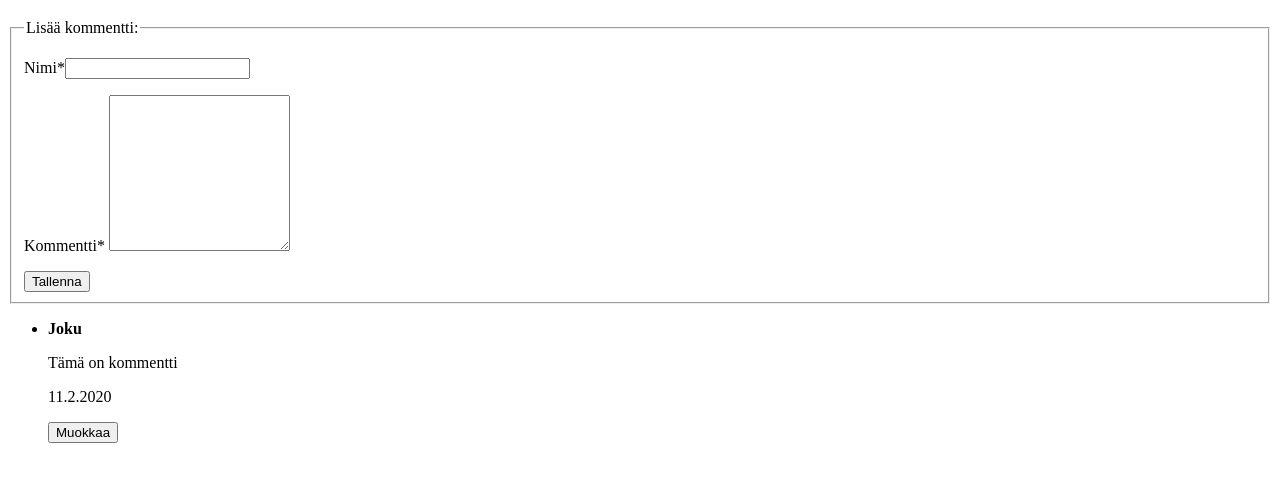
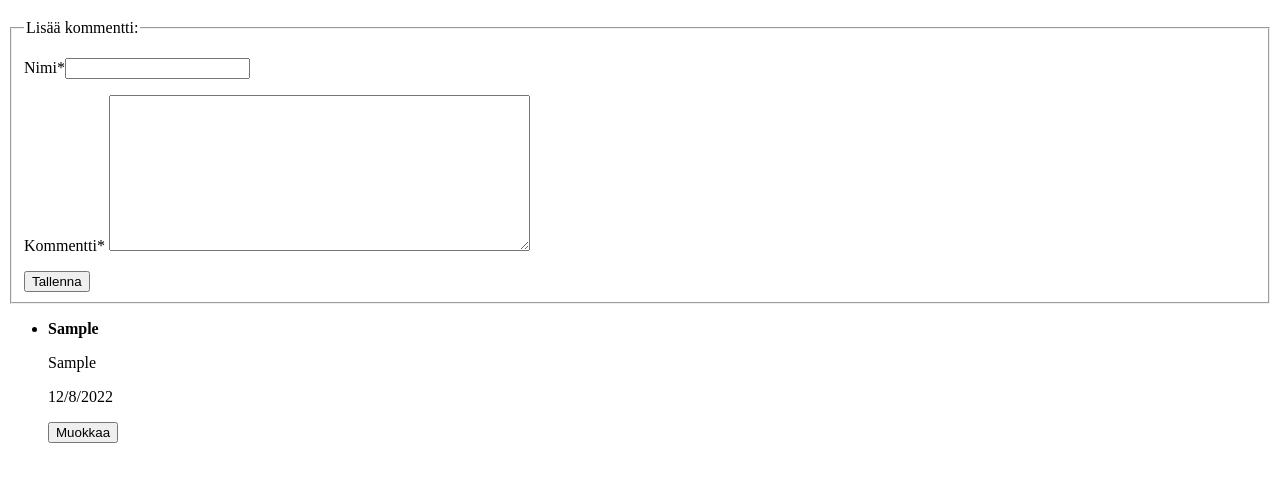
Before and after one commit to ipe1/kommenttisivu, a plain HTML site: page index.html in a window 1280 px wide. Both pictures are taken after typing "Sample", "Sample" into the empty fields and a click on the input "Tallenna". Shown: the part 61-542 px from the top of the page. Drawn offline with Linux system fonts and the light colour scheme.

Commit message:
Kommenttien postaaminen toteutettu

```diff
--- a/index.html
+++ b/index.html
@@ -1,5 +1,5 @@
 <!DOCTYPE html>
-<html>
+<html lang="fi">
     <head>
         <meta charset="UTF-8" />
         <title>Kommenttisivu</title>
@@ -11,22 +11,27 @@
             <fieldset id="kommentin_lisays">
                 <legend>Lisää kommentti:</legend>
                 <p>
-                    <label>Nimi*<input type="text" id="nimikentta" pattern=".*\S+.*" name="nimi" required="required" title="Kirjoita nimesi, vähintään 1 merkki ilman välilyöntejä" /></label>
+                    <label>Nimi*<input type="text" id="nimikentta" maxlength="50" pattern=".*\S+.*" name="nimi" required="required" title="Kirjoita nimesi, vähintään 1 merkki ilman välilyöntejä" /></label>
                 </p>
                 <p>
                     <label for="kommenttikentta">Kommentti*</label>
-                    <textarea id="kommenttikentta" rows="10" columns="50" name="viesti" required="required" title="Kirjoita kommentti tähän."></textarea>
+                    <textarea id="kommenttikentta" rows="10" cols="50" name="viesti" required="required" title="Kirjoita kommentti tähän."></textarea>
                 </p>
                 <input type="submit" value="Tallenna" />
             </fieldset>
         </form>
         <ul id="kommentit">
-            <li>
+        <!--
+        Alla oleva listaelementti mallina kommentin rakenteesta:
+
+            <li id="k0">
                 <strong>Joku</strong>
                 <p>Tämä on kommentti</p>
                 <p class="pvm">11.2.2020</p>
                 <button>Muokkaa</button>
             </li>
+
+        -->
         </ul>
     </body>
 </html>
--- a/kommenttisivu.js
+++ b/kommenttisivu.js
@@ -1,11 +1,13 @@
 "use strict";
 //@ts-check
 
-let pvm = new Date();
-let data = [];
+const pvm = new Date();
+const kommentit = [];
+let idNro = 1;
 
 // Määritellään kommentti-objektin rakenne
-function Kommentti(nimi, viesti, paiva) {
+function Kommentti(id, nimi, viesti, paiva) {
+    this.id = id;
     this.nimi = nimi;
     this.viesti = viesti;
     this.paiva = paiva;
@@ -13,9 +15,9 @@ function Kommentti(nimi, viesti, paiva) {
 
 
 /**
- * Luo sivulle kommenttilistauksen
+ * Päivittää sivulle kommenttilistauksen
  */
- function luoKommenttiListaus() {
+ function paivitaKommenttiListaus() {
     // Haetaan kommenttilistauksen alku HTML-dokumentista
     let kommenttiListaus = document.getElementById("kommentit");
 
@@ -23,10 +25,52 @@ function Kommentti(nimi, viesti, paiva) {
     while (kommenttiListaus.firstChild) {
         kommenttiListaus.removeChild(kommenttiListaus.firstChild);
     }
+
+    // Lisätään kommentit näkyville kommentit-osioon
+    for (let kommentti of kommentit) {
+        // Luodaan ensin kommenttielementti
+        let kommenttiElementti = document.createElement("li");
+        kommenttiElementti.setAttribute("id", kommentti.id);
+        // Luodaan kirjoittajan nimelle oma elementtinsä
+        let nimiElementti = document.createElement("strong");
+        nimiElementti.textContent = kommentti.nimi;
+        // Ja varsinainen kommentti
+        let viestiElementti = document.createElement("p");
+        viestiElementti.textContent = kommentti.viesti;
+        // Lopuksi päivämäärä ja muokkauspainike
+        let pvmElementti = document.createElement("p");
+        pvmElementti.setAttribute("class", "pvm");
+        pvmElementti.textContent = kommentti.paiva;
+        let muokkauspainike = document.createElement("button");
+        muokkauspainike.setAttribute("class", "muokkauspainike");
+        muokkauspainike.textContent = "Muokkaa";
+
+        // Lisätään edellä luodut elementit DOM-puuhun
+        kommenttiElementti.appendChild(nimiElementti);
+        kommenttiElementti.appendChild(viestiElementti);
+        kommenttiElementti.appendChild(pvmElementti);
+        kommenttiElementti.appendChild(muokkauspainike);
+        kommenttiListaus.appendChild(kommenttiElementti);
+
+        // Lisätään muokkauspainikkeelle myös klikkauksen kuuntelija
+        muokkauspainike.addEventListener("click", function(e) {
+            muokkaaKommenttia(e.target.parentElement);
+        });
+    }
 }
 
 
+/**
+ * Muokkaa yksittäistä kommenttia
+ */
+function muokkaaKommenttia(Kommentti) {
+    console.log("Kommentin id: "+ Kommentti.id);
+}
+
 window.addEventListener("load", function() {
+    // Päivitetään kommenttilistaus
+    paivitaKommenttiListaus();
+
     // Käsitellään lomakkeen lähettäminen
     let kommenttiLomake = document.getElementById("kommenttilomake");
     kommenttiLomake.addEventListener("submit", function(e) {
@@ -41,15 +85,20 @@ window.addEventListener("load", function() {
     kommenttiLomake.reportValidity();
 
     // Viedään tiedot data-objektiin
-    data.push(new Kommentti(nimikentta.value, kommenttikentta.value, aika));
+    kommentit.push(new Kommentti("k" + idNro, nimikentta.value, kommenttikentta.value, aika));
+    // Kasvatetaan idNro:ta mahdollista seuraavaa kommenttia varten
+    idNro++;
 
     console.log("Kommentti tallennettu!");
     console.log(aika);
 
+    // Päivitetään kommenttilistaus
+    paivitaKommenttiListaus();
+
     // Tyhjennetään lopuksi lomake
     kommenttiLomake.reset();
 
-    console.log(data);
+    console.log(kommentit);
+    });
 
-    });
 });
```
